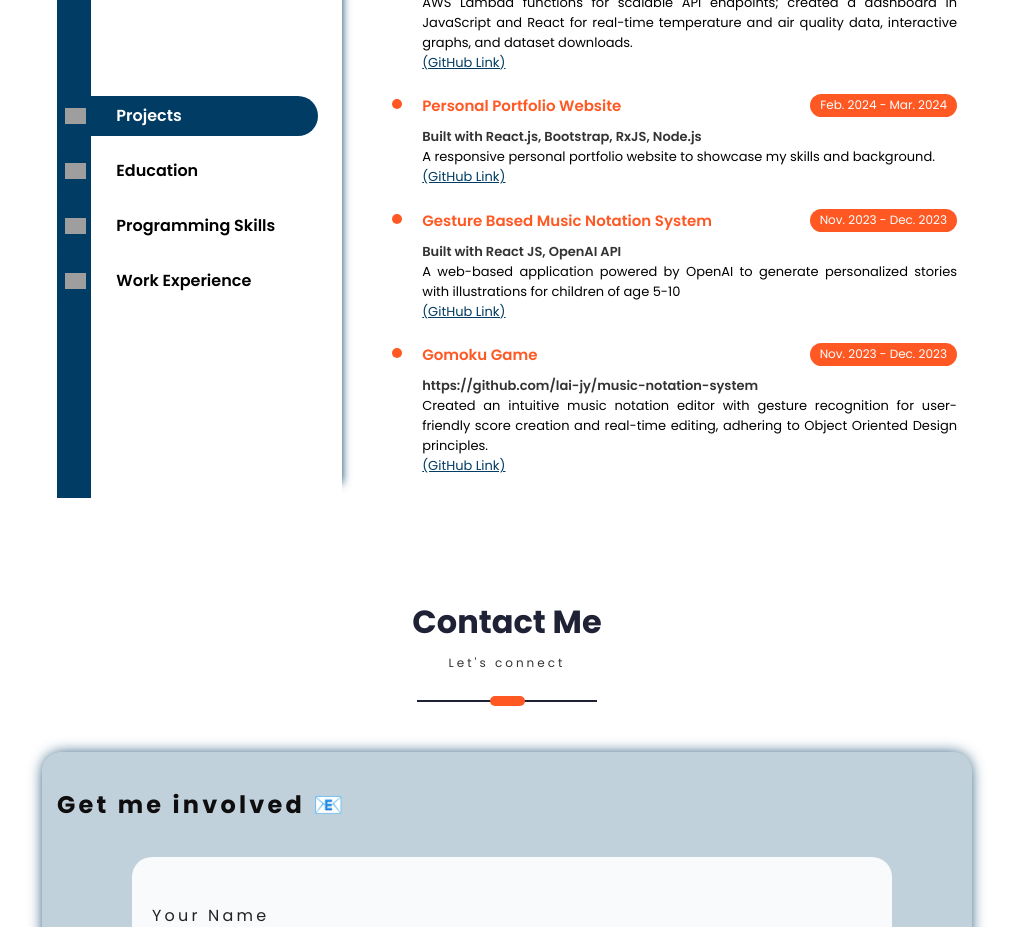
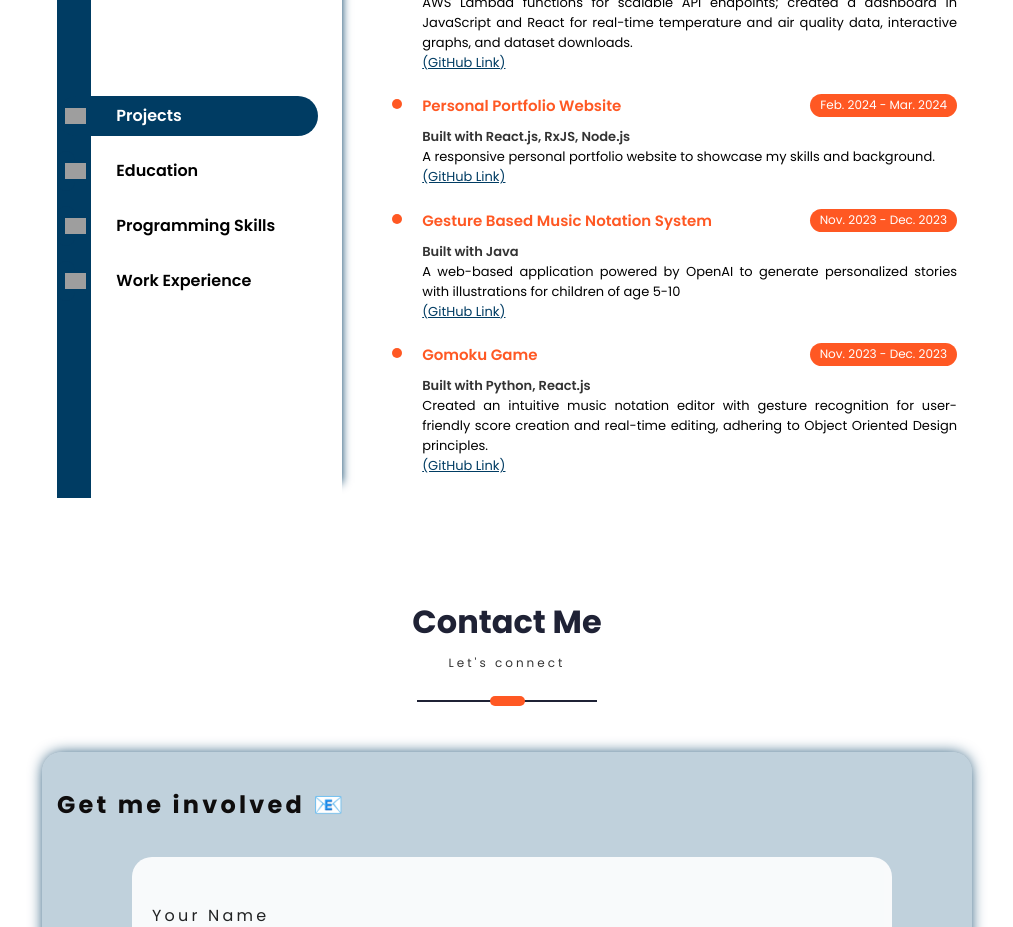
Before and after one commit to alisonjlai/Portfolio, a React (Create React App) app in the folder client/: page / in a window 1280 px wide. Shown: the part 1700-2627 px from the top of the page, without its empty margins (133-1146 px from the left). Built offline with nearby package versions, Linux system fonts and the light colour scheme; grey boxes are pictures that could not be loaded.

Commit message:
update resume

```diff
--- a/client/src/PortfolioContainer/Resume/Resume.js
+++ b/client/src/PortfolioContainer/Resume/Resume.js
@@ -72,21 +72,21 @@ function Resume(props) {
             title: "Personal Portfolio Website",
             duration: { fromDate: "Feb. 2024", toDate: "Mar. 2024" },
             description: "A responsive personal portfolio website to showcase my skills and background.",
-            subHeading: "Built with React.js, Bootstrap, RxJS, Node.js",
+            subHeading: "Built with React.js, RxJS, Node.js",
             link: "https://github.com/lai-jy/portfolio-website",
         },
         {
             title: "Gesture Based Music Notation System",
             duration: { fromDate: "Nov. 2023", toDate: "Dec. 2023" },
             description: "A web-based application powered by OpenAI to generate personalized stories with illustrations for children of age 5-10",
-            subHeading: "Built with React JS, OpenAI API",
-            link: "https://github.com/mereluo/TeachMe",
+            subHeading: "Built with Java",
+            link: "https://github.com/lai-jy/music-notation-system",
         },
         {
             title: "Gomoku Game",
             duration: { fromDate: "Nov. 2023", toDate: "Dec. 2023" },
             description: "Created an intuitive music notation editor with gesture recognition for user-friendly score creation and real-time editing, adhering to Object Oriented Design principles.",
-            subHeading: "https://github.com/lai-jy/music-notation-system",
+            subHeading: "Built with Python, React.js",
             link: "https://github.com/lai-jy/gomoku",
         },
     ];
```
Also changed, not shown: 1 other file (tests, documents, lock files or other folders).
